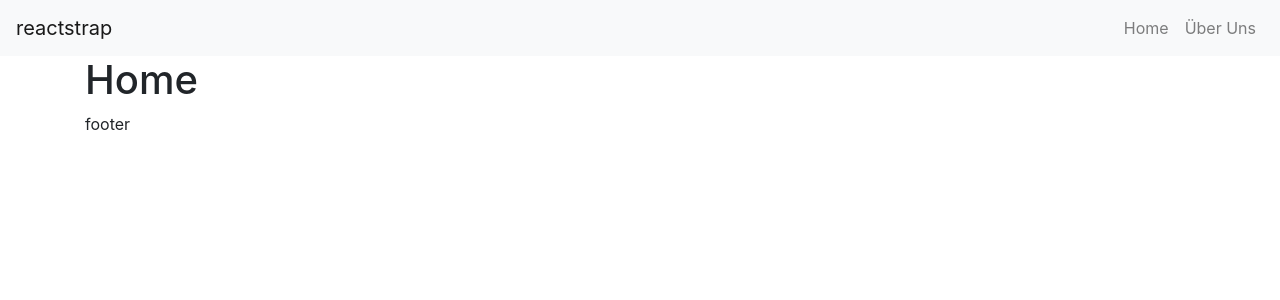
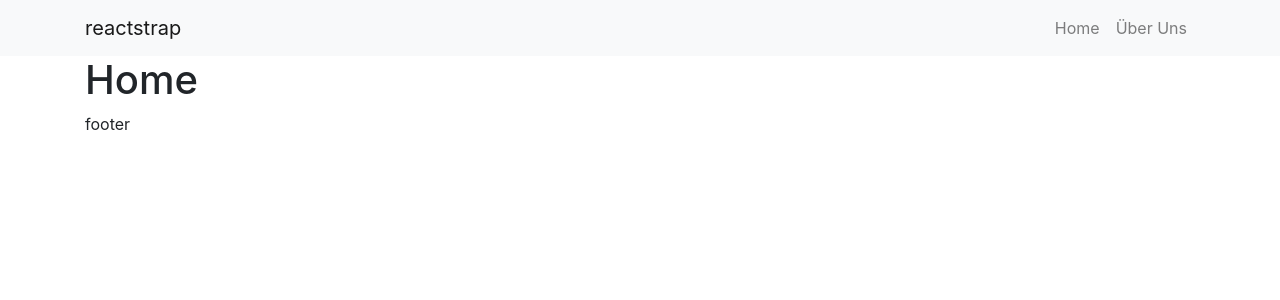
Before and after one commit to downhilllove/interactive-housing-control, a React (Create React App) app in the folder client/: page / in a window 1280 px wide. Shown: the top 300 px of the page. Built offline with nearby package versions, Linux system fonts and the light colour scheme; no server answers.

Commit message:
Wrap Navbar in Container

```diff
--- a/client/src/components/Navbar.js
+++ b/client/src/components/Navbar.js
@@ -1,6 +1,7 @@
 import React, { useState } from 'react'
 import PropTypes from 'prop-types'
 import {
+  Container,
   Collapse,
   Navbar,
   NavbarToggler,
@@ -40,8 +41,8 @@ const Navigation = () => {
   const toggleNav = () => setIsOpen(!isOpen)
 
   return (
-    <div>
-      <Navbar color="light" light expand="md">
+    <Navbar color="light" light expand="md">
+      <Container>
         <NavbarBrand href="/">reactstrap</NavbarBrand>
         <NavbarToggler onClick={toggleNav} />
         <Collapse isOpen={isOpen} navbar>
@@ -51,8 +52,8 @@ const Navigation = () => {
             ))}
           </Nav>
         </Collapse>
-      </Navbar>
-    </div>
+      </Container>
+    </Navbar>
   )
 }
 
```
